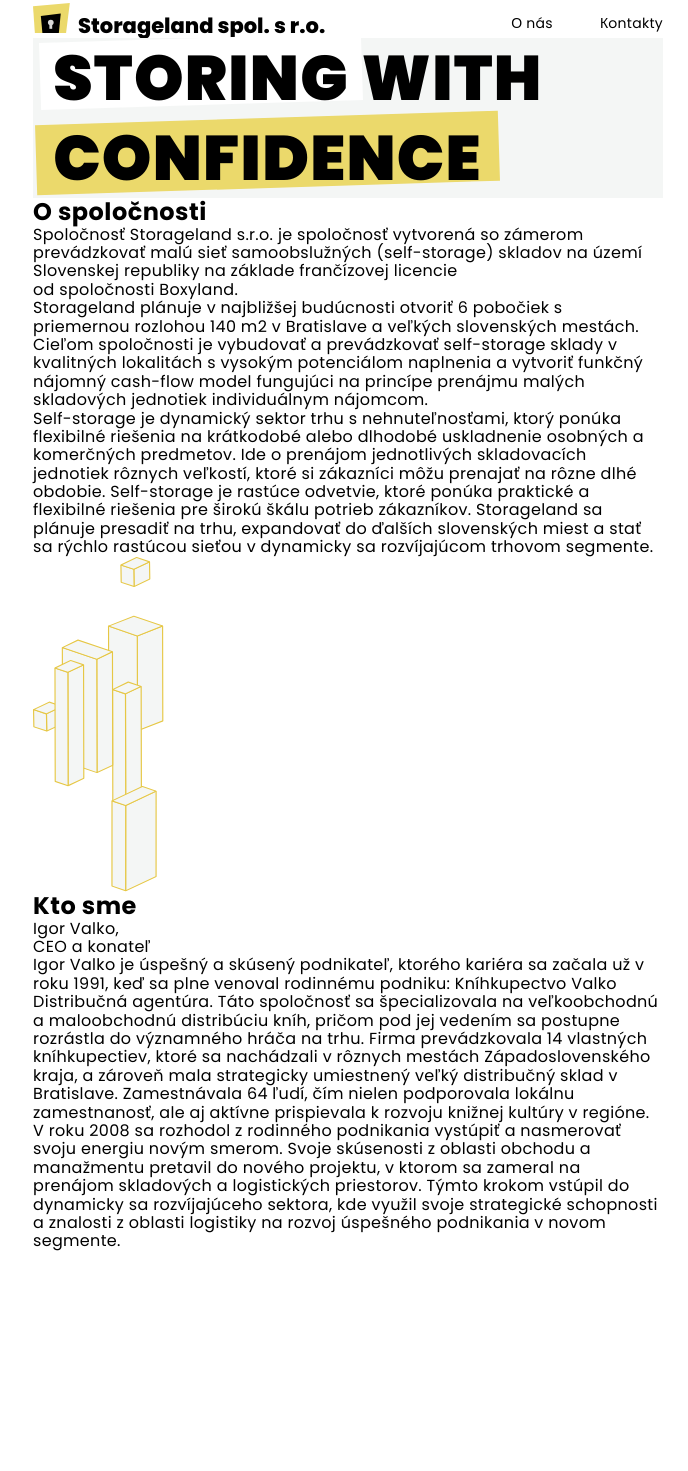
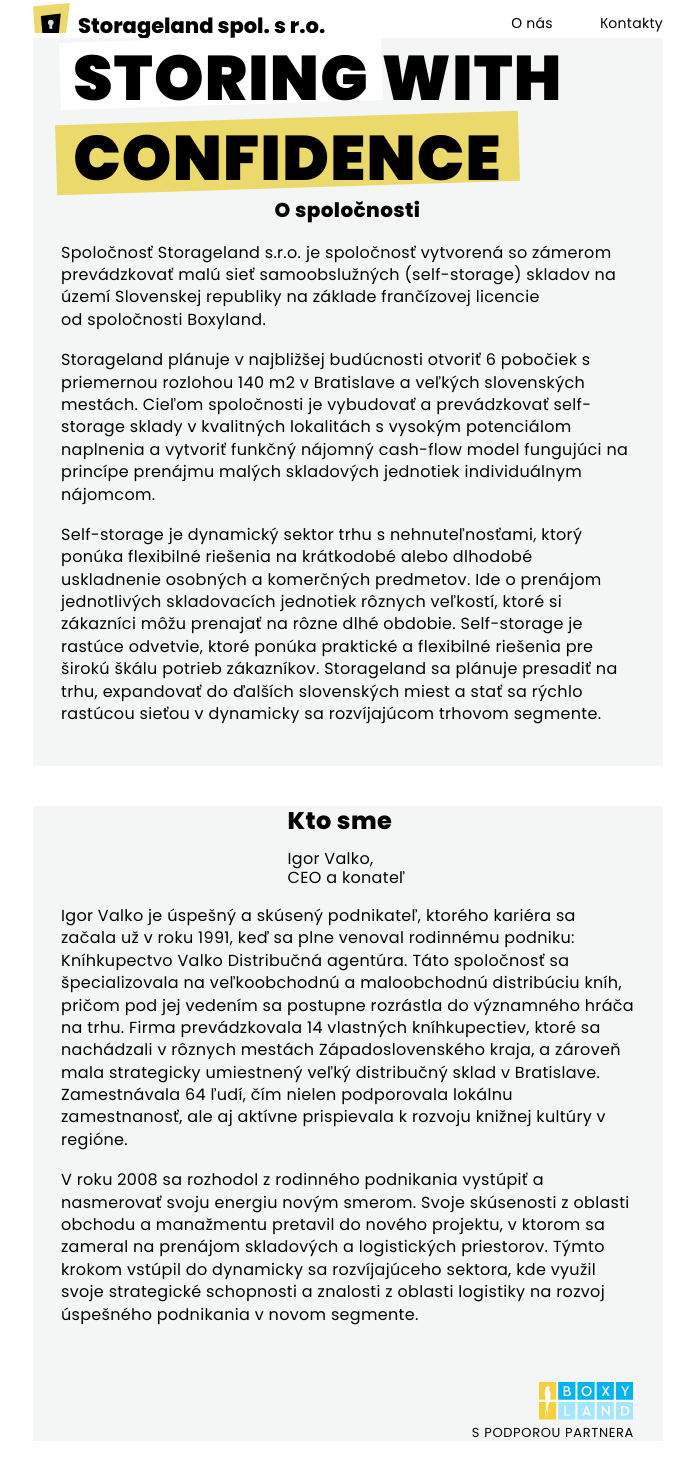
Before and after one commit to TarasKachmar2022/Storageland, a website built with Parcel: page src/index.html in a window 1280 px wide. Shown: the part 2-1473 px from the top of the page, without its empty margins (292-980 px from the left). Before the commit the page ends 1254 px from the top, so only its background shows below. Built offline with nearby package versions, Linux system fonts and the light colour scheme.

Commit message:
add about-company and about-me

```diff
--- a/src/index.html
+++ b/src/index.html
@@ -17,7 +17,8 @@
     <include src="./partials/header.html"></include>
     <main>
       <include src="./partials/hero.html"></include>
-      <include src="./partials/about.html"></include>
+      <include src="./partials/about-company.html"></include>
+      <include src="./partials/about-me.html"></include>
     </main>
   </body>
 </html>
--- /dev/null
+++ b/src/partials/about-company.html
@@ -0,0 +1,38 @@
+<section class="about-company">
+  <div class="container">
+    <div class="about-company__thumb">
+      <h2 class="about-company__subtitle">O spoločnosti</h2>
+      <p class="about-company__description">
+        Spoločnosť Storageland s.r.o. je spoločnosť vytvorená so zámerom
+        prevádzkovať malú sieť samoobslužných (self-storage) skladov na území
+        Slovenskej republiky na základe frančízovej licencie <br />
+        od spoločnosti Boxyland.
+      </p>
+      <p class="about-company__description">
+        Storageland plánuje v najbližšej budúcnosti otvoriť 6 pobočiek s
+        priemernou rozlohou 140 m2 v Bratislave a veľkých slovenských mestách.
+        Cieľom spoločnosti je vybudovať a prevádzkovať self-storage sklady v
+        kvalitných lokalitách s vysokým potenciálom naplnenia a vytvoriť funkčný
+        nájomný cash-flow model fungujúci na princípe prenájmu malých skladových
+        jednotiek individuálnym nájomcom.
+      </p>
+      <p class="about-company__description">
+        Self-storage je dynamický sektor trhu s nehnuteľnosťami, ktorý ponúka
+        flexibilné riešenia na krátkodobé alebo dlhodobé uskladnenie osobných a
+        komerčných predmetov. Ide o prenájom jednotlivých skladovacích jednotiek
+        rôznych veľkostí, ktoré si zákazníci môžu prenajať na rôzne dlhé
+        obdobie. Self-storage je rastúce odvetvie, ktoré ponúka praktické a
+        flexibilné riešenia pre širokú škálu potrieb zákazníkov. Storageland sa
+        plánuje presadiť na trhu, expandovať do ďalších slovenských miest a stať
+        sa rýchlo rastúcou sieťou v dynamicky sa rozvíjajúcom trhovom segmente.
+      </p>
+      <!-- <img
+        class="about-company__img02"
+        src="./images/svg/img-01.svg"
+        alt="Cubes"
+        width="131"
+        height="337"
+      /> -->
+    </div>
+  </div>
+</section>
--- /dev/null
+++ b/src/partials/about-me.html
@@ -0,0 +1,42 @@
+<section>
+  <div class="container">
+    <div class="about-me__thumb">
+      <div class="about-me__wrap">
+        <h2 class="about-me__subtitle">Kto sme</h2>
+        <p>
+          Igor Valko,<br />
+          CEO a konateľ
+        </p>
+      </div>
+      <p class="about-me__description">
+        Igor Valko je úspešný a skúsený podnikateľ, ktorého kariéra sa začala už
+        v roku 1991, keď sa plne venoval rodinnému podniku: Kníhkupectvo Valko
+        Distribučná agentúra. Táto spoločnosť sa špecializovala na veľkoobchodnú
+        a maloobchodnú distribúciu kníh, pričom pod jej vedením sa postupne
+        rozrástla do významného hráča na trhu. Firma prevádzkovala 14 vlastných
+        kníhkupectiev, ktoré sa nachádzali v rôznych mestách Západoslovenského
+        kraja, a zároveň mala strategicky umiestnený veľký distribučný sklad v
+        Bratislave. Zamestnávala 64 ľudí, čím nielen podporovala lokálnu
+        zamestnanosť, ale aj aktívne prispievala k rozvoju knižnej kultúry v
+        regióne.
+      </p>
+      <p class="about-me__description last">
+        V roku 2008 sa rozhodol z rodinného podnikania vystúpiť a nasmerovať
+        svoju energiu novým smerom. Svoje skúsenosti z oblasti obchodu a
+        manažmentu pretavil do nového projektu, v ktorom sa zameral na prenájom
+        skladových a logistických priestorov. Týmto krokom vstúpil do dynamicky
+        sa rozvíjajúceho sektora, kde využil svoje strategické schopnosti a
+        znalosti z oblasti logistiky na rozvoj úspešného podnikania v novom
+        segmente.
+      </p>
+      <img
+        class="about-me__img"
+        src="./images/svg/img-02.svg"
+        alt="Partner sign"
+        width="95"
+        height="38"
+      />
+      <p class="about-me__partner">S podporou partnera</p>
+    </div>
+  </div>
+</section>
--- a/src/partials/about.html
+++ /dev/null
@@ -1,68 +0,0 @@
-<section class="about">
-  <div class="container">
-    <div class="about__thumb">
-      <h2 class="about__subtitle">O spoločnosti</h2>
-      <p class="about__description">
-        Spoločnosť Storageland s.r.o. je spoločnosť vytvorená so zámerom
-        prevádzkovať malú sieť samoobslužných (self-storage) skladov na území
-        Slovenskej republiky na základe frančízovej licencie <br />
-        od spoločnosti Boxyland.
-      </p>
-      <p class="about__description">
-        Storageland plánuje v najbližšej budúcnosti otvoriť 6 pobočiek s
-        priemernou rozlohou 140 m2 v Bratislave a veľkých slovenských mestách.
-        Cieľom spoločnosti je vybudovať a prevádzkovať self-storage sklady v
-        kvalitných lokalitách s vysokým potenciálom naplnenia a vytvoriť funkčný
-        nájomný cash-flow model fungujúci na princípe prenájmu malých skladových
-        jednotiek individuálnym nájomcom.
-      </p>
-      <p class="about__description">
-        Self-storage je dynamický sektor trhu s nehnuteľnosťami, ktorý ponúka
-        flexibilné riešenia na krátkodobé alebo dlhodobé uskladnenie osobných a
-        komerčných predmetov. Ide o prenájom jednotlivých skladovacích jednotiek
-        rôznych veľkostí, ktoré si zákazníci môžu prenajať na rôzne dlhé
-        obdobie. Self-storage je rastúce odvetvie, ktoré ponúka praktické a
-        flexibilné riešenia pre širokú škálu potrieb zákazníkov. Storageland sa
-        plánuje presadiť na trhu, expandovať do ďalších slovenských miest a stať
-        sa rýchlo rastúcou sieťou v dynamicky sa rozvíjajúcom trhovom segmente.
-      </p>
-      <img
-        class="about__img02"
-        src="./images/svg/img-01.svg"
-        alt="Cubes"
-        width="131"
-        height="337"
-      />
-    </div>
-    <div class="about__thumb">
-      <div>
-        <h2 class="about__subtitle about__metitle">Kto sme</h2>
-        <p class="about__author">
-          Igor Valko,<br />
-          CEO a konateľ
-        </p>
-      </div>
-      <p class="about__description">
-        Igor Valko je úspešný a skúsený podnikateľ, ktorého kariéra sa začala už
-        v roku 1991, keď sa plne venoval rodinnému podniku: Kníhkupectvo Valko
-        Distribučná agentúra. Táto spoločnosť sa špecializovala na veľkoobchodnú
-        a maloobchodnú distribúciu kníh, pričom pod jej vedením sa postupne
-        rozrástla do významného hráča na trhu. Firma prevádzkovala 14 vlastných
-        kníhkupectiev, ktoré sa nachádzali v rôznych mestách Západoslovenského
-        kraja, a zároveň mala strategicky umiestnený veľký distribučný sklad v
-        Bratislave. Zamestnávala 64 ľudí, čím nielen podporovala lokálnu
-        zamestnanosť, ale aj aktívne prispievala k rozvoju knižnej kultúry v
-        regióne.
-      </p>
-      <p class="about__description">
-        V roku 2008 sa rozhodol z rodinného podnikania vystúpiť a nasmerovať
-        svoju energiu novým smerom. Svoje skúsenosti z oblasti obchodu a
-        manažmentu pretavil do nového projektu, v ktorom sa zameral na prenájom
-        skladových a logistických priestorov. Týmto krokom vstúpil do dynamicky
-        sa rozvíjajúceho sektora, kde využil svoje strategické schopnosti a
-        znalosti z oblasti logistiky na rozvoj úspešného podnikania v novom
-        segmente.
-      </p>
-    </div>
-  </div>
-</section>
--- /dev/null
+++ b/src/sass/layout/_about-company.scss
@@ -0,0 +1,36 @@
+.about-company__thumb {
+  @extend %about__thumb;
+  padding-right: 29px;
+  padding-bottom: 41px;
+  padding-left: 28px;
+  margin-bottom: 40px;
+}
+
+.about-company__description {
+  @extend %descr;
+}
+
+.about-company__description:not(:last-child) {
+  margin-bottom: 18px;
+}
+
+.about-company__thumb .about__description:last-child {
+  margin-bottom: 56px;
+}
+
+.about-company__subtitle {
+  @extend .subtitle;
+  text-align: center;
+  margin-bottom: 18px;
+}
+
+// .about__img02 {
+//   margin-top: -230px;
+//   position: relative;
+//   // top: -169;
+//   right: -6;
+//   // right: 23;
+//   float: right;
+//   // margin-left: 15px;
+//   z-index: 1;
+// }
--- /dev/null
+++ b/src/sass/layout/_about-me.scss
@@ -0,0 +1,44 @@
+.about-me__thumb {
+  @include section(65, 44);
+  @extend %about__thumb;
+  padding-right: 29px;
+  padding-left: 28px;
+  margin-bottom: 30px;
+}
+
+.about-me__description {
+  @extend %descr;
+}
+
+.about-me__subtitle {
+  @extend .subtitle;
+  font-size: 24px;
+  margin-bottom: 13px;
+}
+
+.about-me__wrap {
+  margin: 0 auto;
+  width: 120px;
+  margin-bottom: 18px;
+}
+
+.about-me__description:not(:last-child) {
+  margin-bottom: 18px;
+}
+
+.about-me__description.last {
+  margin-bottom: 56px;
+}
+
+.about-me__img {
+  margin-bottom: 5px;
+  margin-left: auto;
+}
+
+.about-me__partner {
+  font-size: 13px;
+  line-height: 1.2;
+  letter-spacing: 0.05em;
+  text-transform: uppercase;
+  text-align: right;
+}
--- a/src/sass/layout/_hero.scss
+++ b/src/sass/layout/_hero.scss
@@ -1,5 +1,5 @@
 .hero__container {
-  @include section(38, 40);
+  @include section(38, 51);
   position: relative;
   background-color: var(--background-light-cl);
 
@@ -26,7 +26,7 @@
     width: 85px;
     height: 95px;
     top: -35;
-    left: 650;
+    left: 655;
   }
 }
 
@@ -41,17 +41,17 @@
   @media screen and (min-width: 744px) {
     font-size: 63px;
     line-height: 1.27;
-    padding-left: 20px;
+    padding-left: 40px;
   }
   @media screen and (min-width: 1440px) {
     font-size: 72px;
     line-height: 1.26;
-    padding-left: 48px;
+    padding-left: 71px;
   }
   @media screen and (min-width: 1920px) {
     font-size: 96px;
     line-height: 1.25;
-    padding-left: 63px;
+    padding-left: 93px;
   }
 }
 
--- a/src/sass/layout/_module.scss
+++ b/src/sass/layout/_module.scss
@@ -1,3 +1,4 @@
 @import './header';
 @import './hero';
-@import './about';
+@import './about-company';
+@import './about-me';
--- a/src/sass/utils/_placeholders.scss
+++ b/src/sass/utils/_placeholders.scss
@@ -8,3 +8,13 @@
   align-items: center;
   justify-content: center;
 }
+
+%about__thumb {
+  position: relative;
+  background-color: var(--background-light-cl);
+}
+
+%descr {
+  font-size: 16px;
+  line-height: 1.4;
+}
```
Also changed, not shown: src/sass/layout/_about.scss (deleted, +0 -75 lines), src/images/svg/img-02.svg (added).
